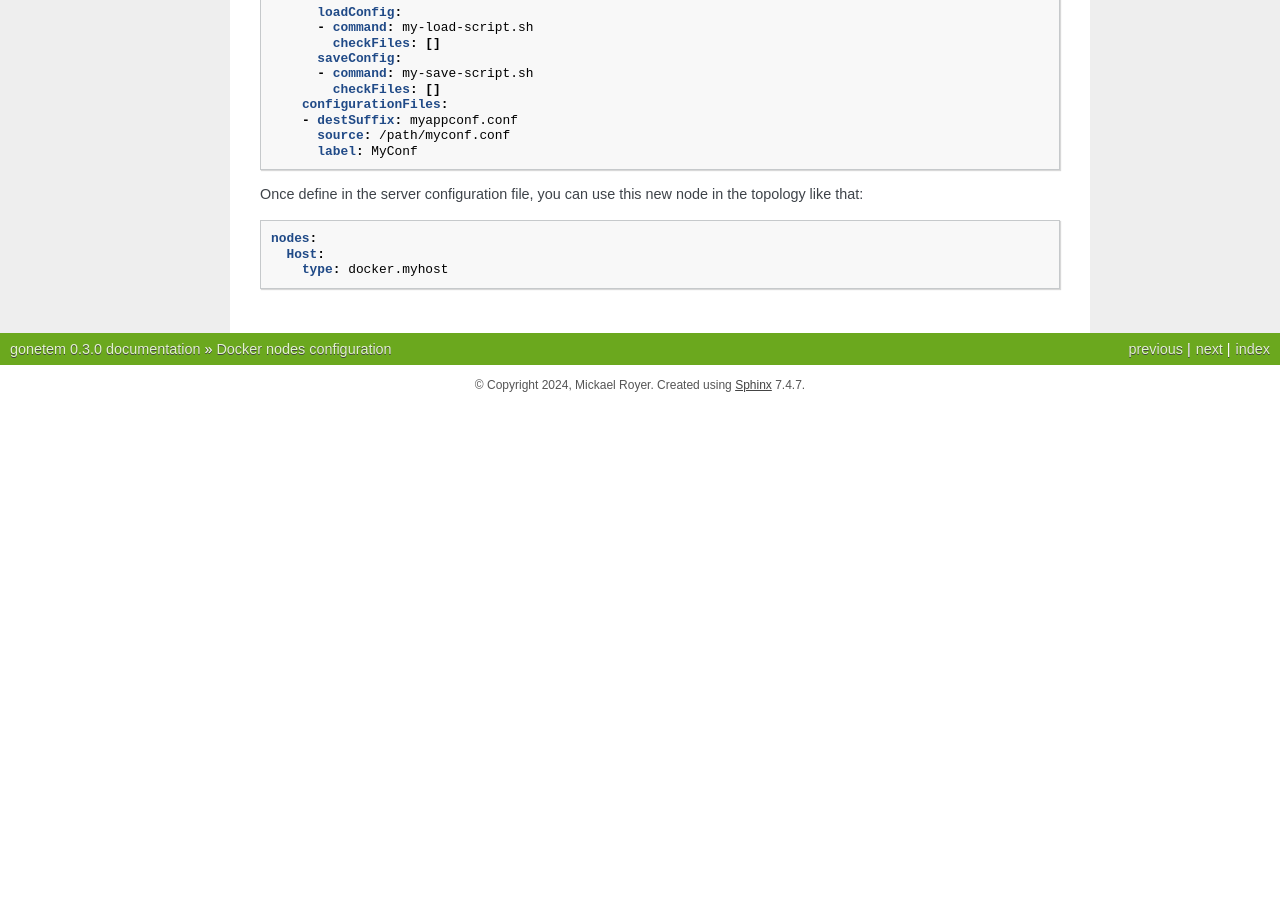
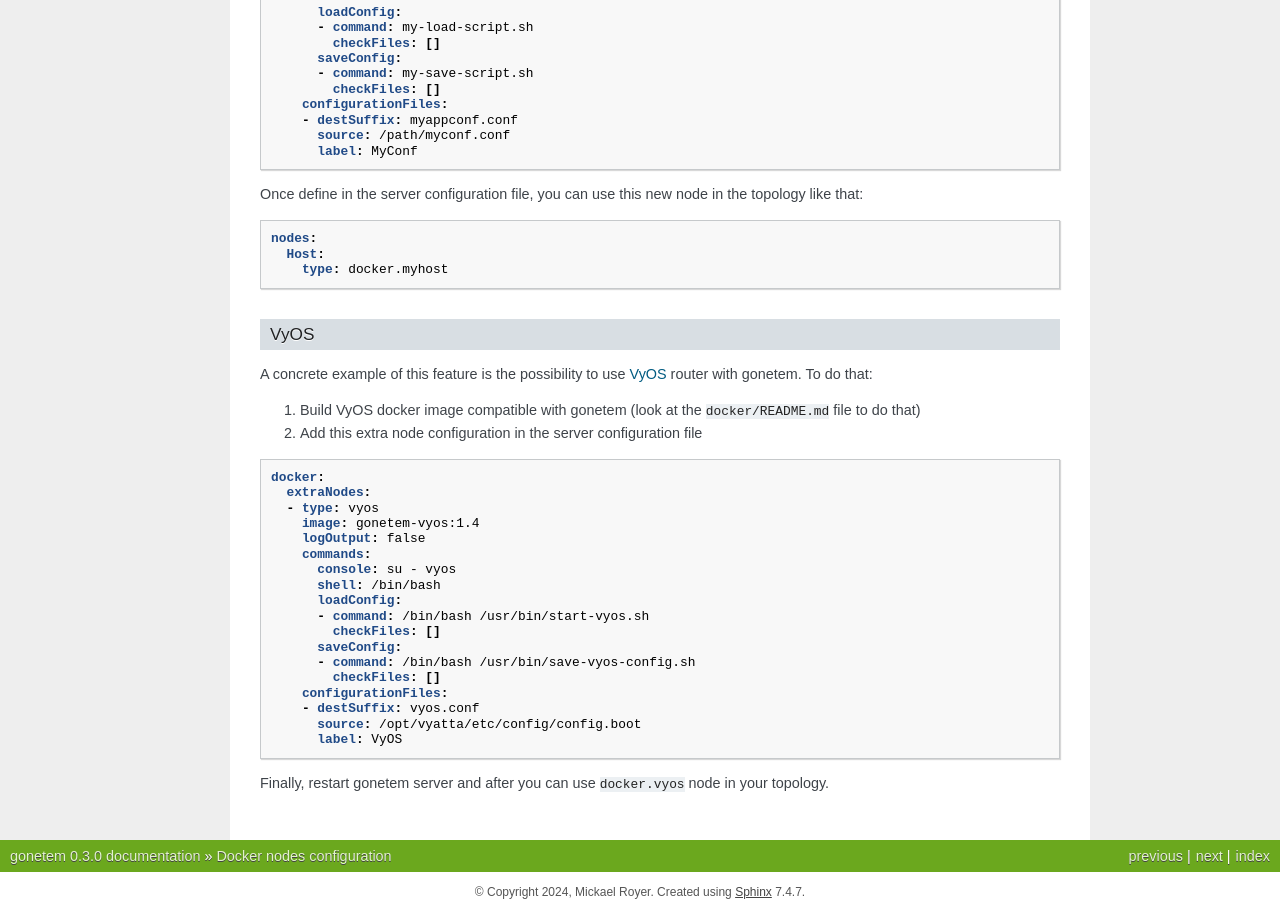
Before and after one commit to mroy31/gonetem, a Sphinx documentation site: the page built from docs/source/nodes.rst, in a window 1280 px wide and 900 px high, scrolled down 1681 px. Built offline with Sphinx 7.4.7, drawn with Linux system fonts in a browser that asks for light colours; before the commit the page ends 2086 px from its top, so only the background shows below that; some of the changed text lies outside the part shown.

Commit message:
[docker] Add files and docs to build and use VyOS docker image in gonetem

`````diff
--- a/docs/source/nodes.rst
+++ b/docs/source/nodes.rst
@@ -120,3 +120,36 @@ Once define in the server configuration file, you can use this new node in the t
     nodes:
       Host:
         type: docker.myhost
+
+
+VyOS
+````
+
+A concrete example of this feature is the possibility to use `VyOS <https://vyos.io/>`_ router with gonetem.
+To do that:
+
+1. Build VyOS docker image compatible with gonetem (look at the ``docker/README.md`` file to do that)
+2. Add this extra node configuration in the server configuration file
+
+.. code-block:: yaml
+
+    docker:
+      extraNodes:
+      - type: vyos
+        image: gonetem-vyos:1.4
+        logOutput: false
+        commands:
+          console: su - vyos
+          shell: /bin/bash
+          loadConfig:
+          - command: /bin/bash /usr/bin/start-vyos.sh
+            checkFiles: []
+          saveConfig:
+          - command: /bin/bash /usr/bin/save-vyos-config.sh
+            checkFiles: []
+        configurationFiles:
+        - destSuffix: vyos.conf
+          source: /opt/vyatta/etc/config/config.boot
+          label: VyOS
+
+Finally, restart gonetem server and after you can use ``docker.vyos`` node in your topology.
`````
Also changed, not shown: other parts of docs/source/nodes.rst (+2 -2 lines), docker/README.md, 4 other files.
